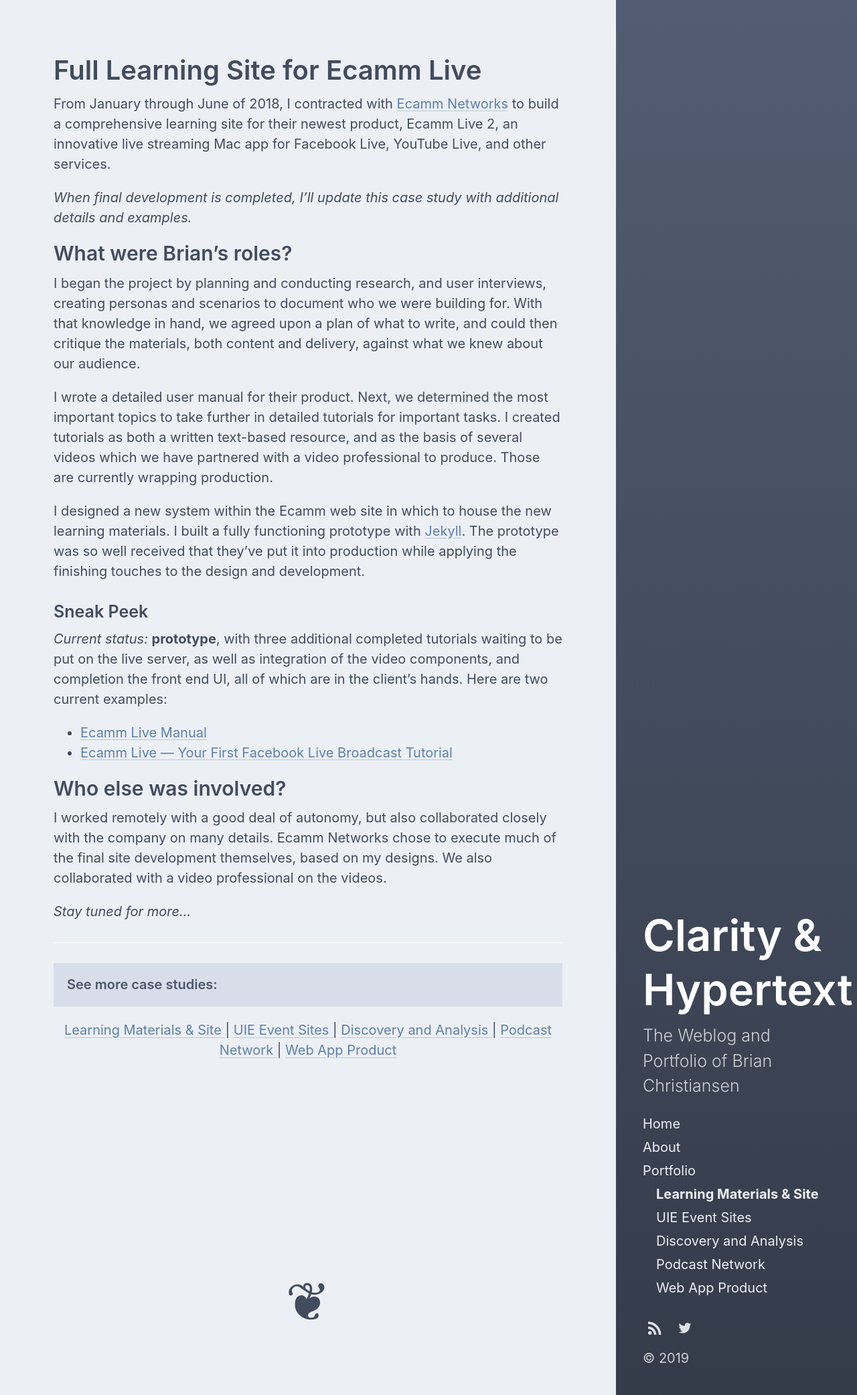
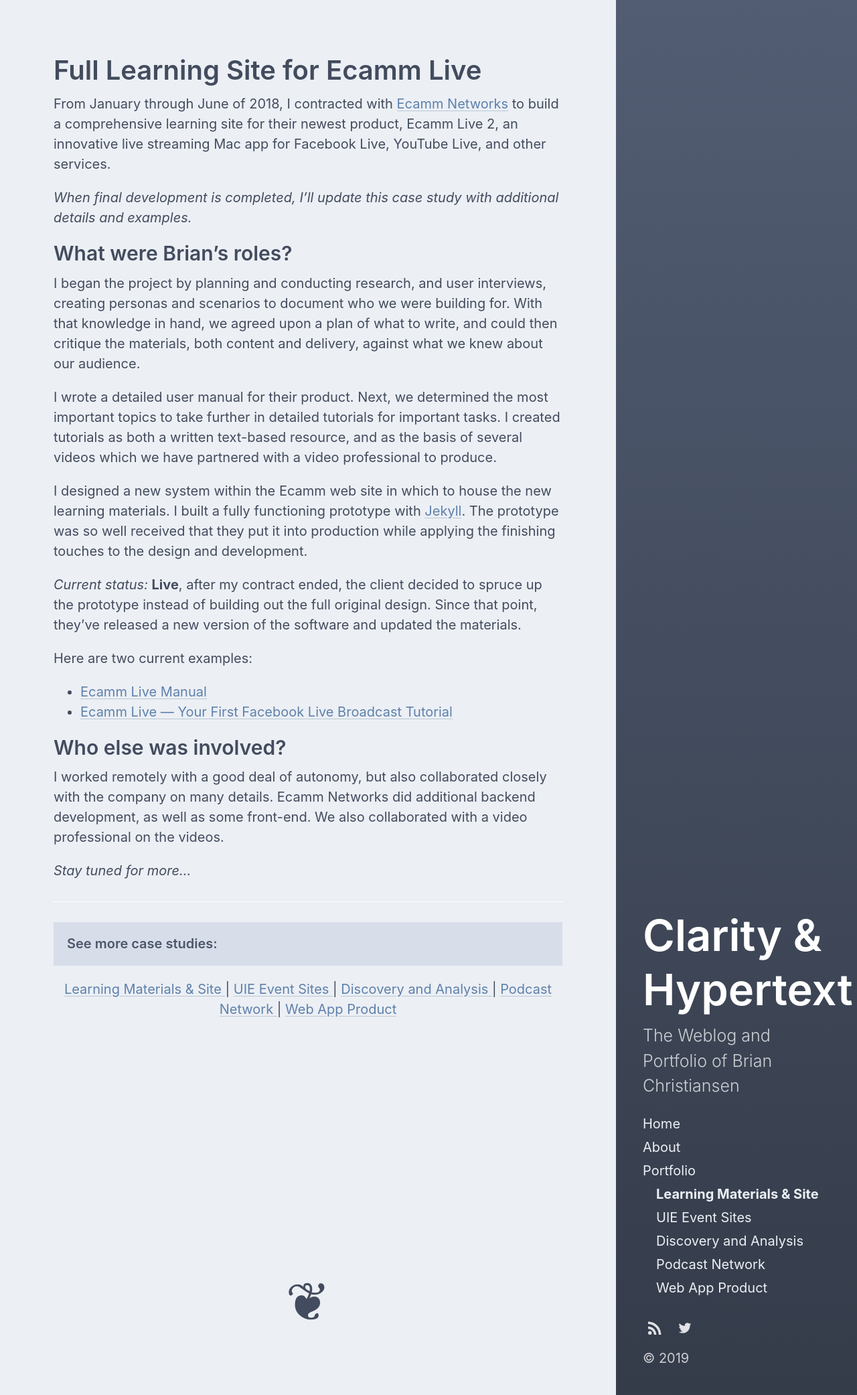
Before and after one commit to briandigital/bd4, a Jekyll site: the page built from portfolio/00-learning-site-case-study.md, in a window 1280 px wide. Shown: the whole page at 67% size. Built offline with Jekyll 4.4.1, drawn with Linux system fonts in a browser that asks for light colours.

Commit message:
Ecamm case study updated
Now describes the “final” state of the project.

```diff
--- a/portfolio/00-learning-site-case-study.md
+++ b/portfolio/00-learning-site-case-study.md
@@ -14,13 +14,13 @@
 
 I began the project by planning and conducting research, and user interviews, creating personas and scenarios to document who we were building for. With that knowledge in hand, we agreed upon a plan of what to write, and could then critique the materials, both content and delivery, against what we knew about our audience.
 
-I wrote a detailed user manual for their product. Next, we determined the most important topics to take further in detailed tutorials for important tasks. I created tutorials as both a written text-based resource, and as the basis of several videos which we have partnered with a video professional to produce. Those are currently wrapping production.
+I wrote a detailed user manual for their product. Next, we determined the most important topics to take further in detailed tutorials for important tasks. I created tutorials as both a written text-based resource, and as the basis of several videos which we have partnered with a video professional to produce.
 
-I designed a new system within the Ecamm web site in which to house the new learning materials. I built a fully functioning prototype with [Jekyll](http://jekyllrb.com). The prototype was so well received that they've put it into production while applying the finishing touches to the design and development.
+I designed a new system within the Ecamm web site in which to house the new learning materials. I built a fully functioning prototype with [Jekyll](http://jekyllrb.com). The prototype was so well received that they put it into production while applying the finishing touches to the design and development.
 
-### Sneak Peek
+_Current status:_ **Live**, after my contract ended, the client decided to spruce up the prototype instead of building out the full original design. Since that point, they've released a new version of the software and updated the materials.
 
-_Current status:_ **prototype**, with three additional completed tutorials waiting to be put on the live server, as well as integration of the video components, and completion the front end UI, all of which are in the client's hands. Here are two current examples:
+Here are two current examples:
 
 * [Ecamm Live Manual](http://learn.ecamm.com/ecamm-live-manual)
 * [Ecamm Live — Your First Facebook Live Broadcast Tutorial](http://learn.ecamm.com/ecamm-live-first-facebook-live)
@@ -28,6 +28,6 @@
 
 ## Who else was involved?
 
-I worked remotely with a good deal of autonomy, but also collaborated closely with the company on many details. Ecamm Networks chose to execute much of the final site development themselves, based on my designs. We also collaborated with a video professional on the videos.
+I worked remotely with a good deal of autonomy, but also collaborated closely with the company on many details. Ecamm Networks did additional backend development, as well as some front-end. We also collaborated with a video professional on the videos.
 
 _Stay tuned for more…_
```
